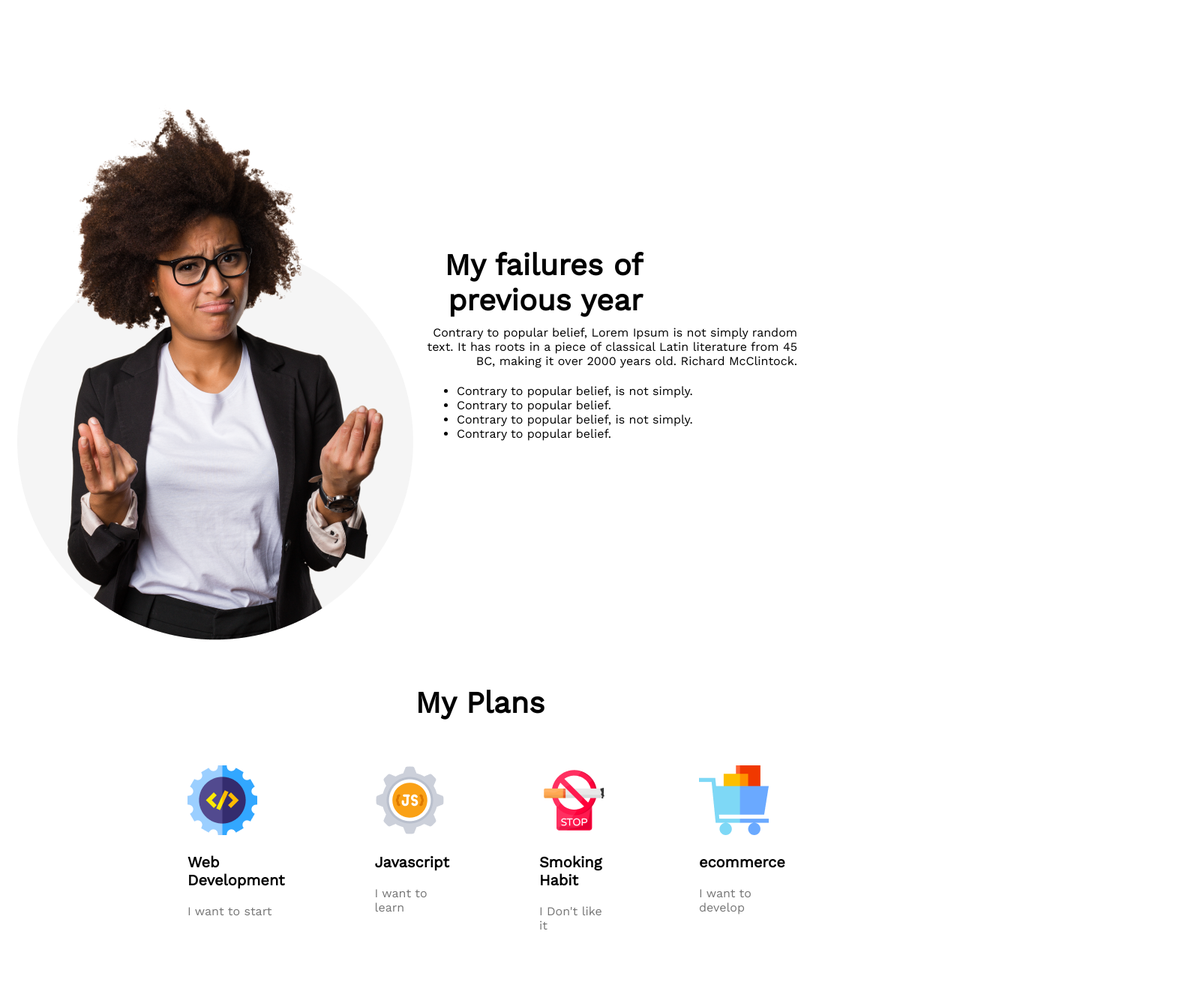
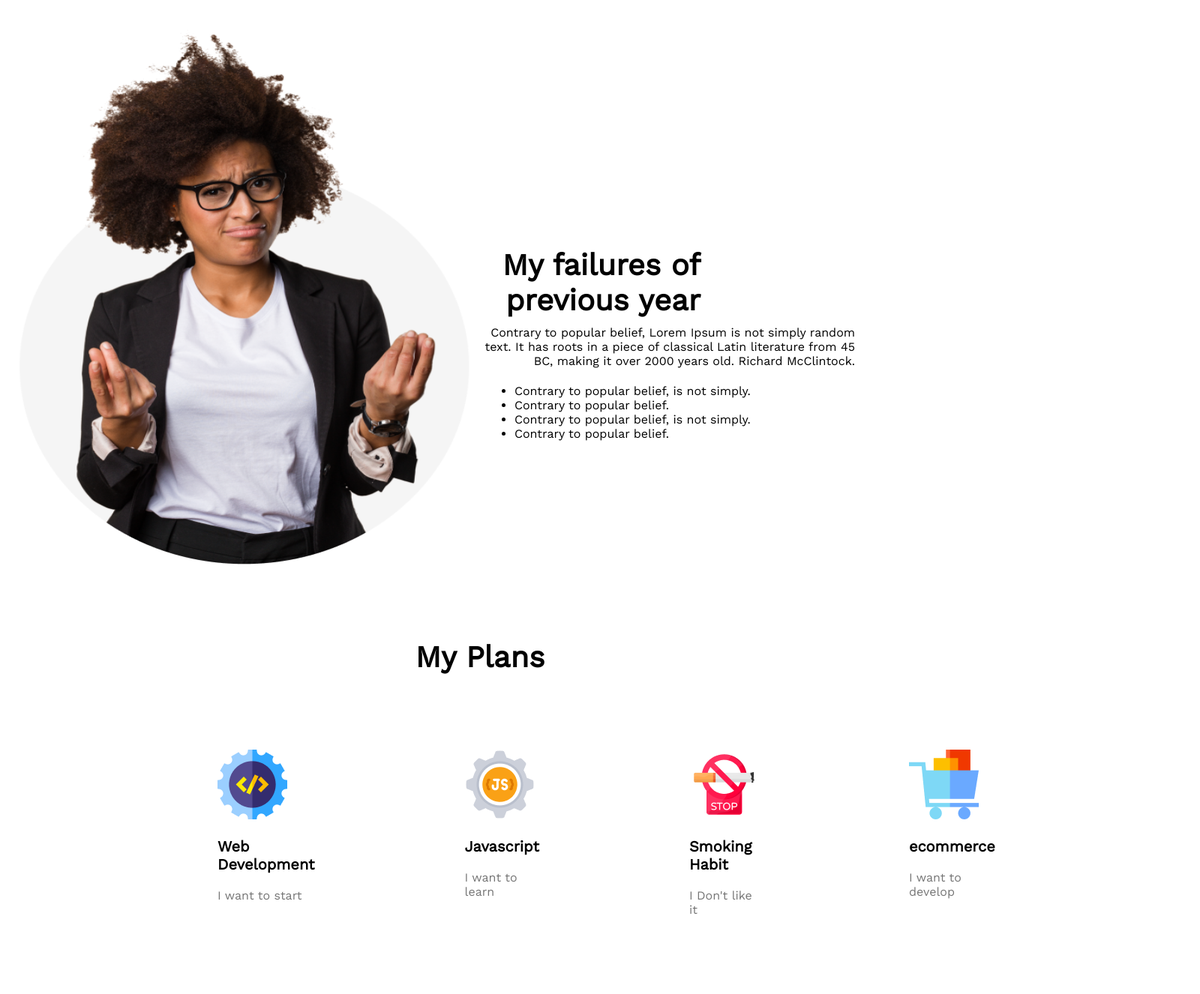
Before and after one commit to LuqmanHosain/assignment01, a plain HTML site: page index.html in a window 1280 px wide. Shown: the part 720-2046 px from the top of the page at 75% size, 1600 px wide, since content can reach past the window. Drawn offline with nearby package versions, Linux system fonts and the light colour scheme.

Commit message:
chane baner widh

```diff
--- a/styles/new-year.css
+++ b/styles/new-year.css
@@ -3,7 +3,7 @@
     font-family:'work sans';
 }
 .header{
-    width: 1600px;
+    width: 100%;
     height: 650px;
 
     background-position: center;
@@ -16,7 +16,7 @@
 }
 .header-text{
     width: 528px;
-    margin-right: 200px;
+    margin-right: 100px;
     text-align: end;
     color: white;
 
@@ -31,13 +31,7 @@
 }
 .header-text p{
     margin:15px 0;
-
-
-
-
 }
-
-
 
 .btn-primary{
     font-weight: 600;
@@ -51,16 +45,14 @@
 }
 .banner-middle{
     display: flex;
-    padding-top: 200px;
+    padding-top: 100px;
 }
 .banner-img{
-    width: 770;
-    height: 723.3;
-
-
+    width: 770px;
+    height: 723.3px;
 }
 .banner-text{
-    padding-top: 200px;
+    padding-top: 300px;
     padding-right: 100px;
 }
 
@@ -107,7 +99,7 @@
 }
 
 .plans{
-    padding: 60px;
+    padding: 100px;
 
 
 }
@@ -154,7 +146,7 @@
     justify-content: center;
     background-color: black;
     color: #ffffff;
-    width: 1600px;
+    width: 100%;
     height: 577px;
    margin-top: 100px;
 }
```
Also changed, not shown: index.html (+2 -0 lines).
